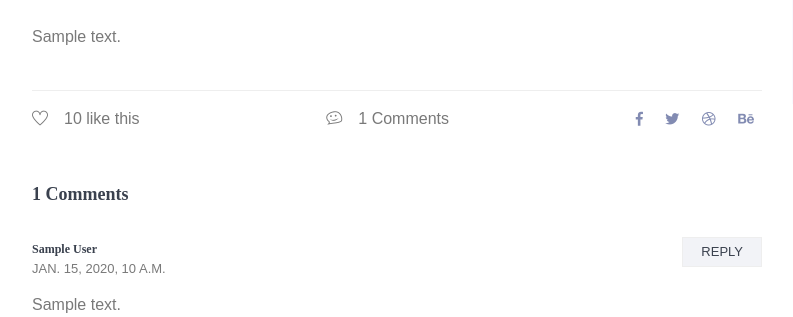
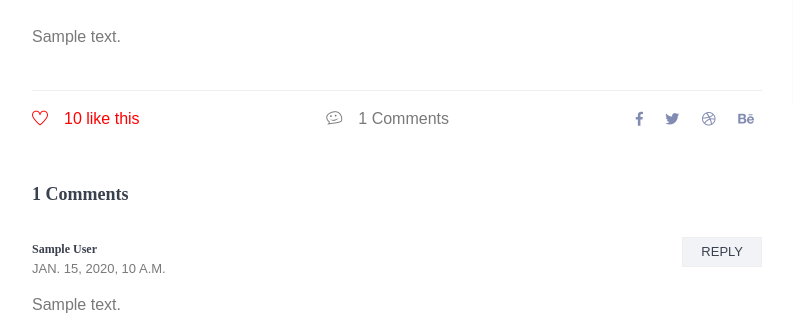
Before and after one commit to n0ndi/blog-backend-master, a Django app: template templates/blog-details.html in a window 1280 px wide. Shown: the part 1064-1381 px from the top of the page, without its empty margins (53-846 px from the left). Run offline with Django 3.2, Linux system fonts and the light colour scheme; the template is opened without the code that fills it: most values are stand-ins (such as "Sample title", 1, 10 or a date in 2020); grey boxes marked "Sample" are stand-in pictures; some libraries are stand-ins or nearby versions.

Commit message:
Make like heart red.

```diff
--- a/templates/blog-details.html
+++ b/templates/blog-details.html
@@ -83,7 +83,7 @@
                 </div>
                 <p>{{ post.text }}</p>
                <div class="news_d_footer flex-column flex-sm-row">
-                 <a href="#"><span class="align-middle mr-2"><i class="ti-heart"></i></span>{{ post.likes_amount }} like this</a>
+                 <a style="color:red" href="#"><span class="align-middle mr-2"><i class="ti-heart"></i></span>{{ post.likes_amount }} like this</a>
                  <a class="justify-content-sm-center ml-sm-auto mt-sm-0 mt-2" href="#"><span class="align-middle mr-2"><i class="ti-themify-favicon"></i></span>{{post.comments|length}} Comments</a>
                  <div class="news_socail ml-sm-auto mt-sm-0 mt-2">
                <a href="#"><i class="fab fa-facebook-f"></i></a>
```
